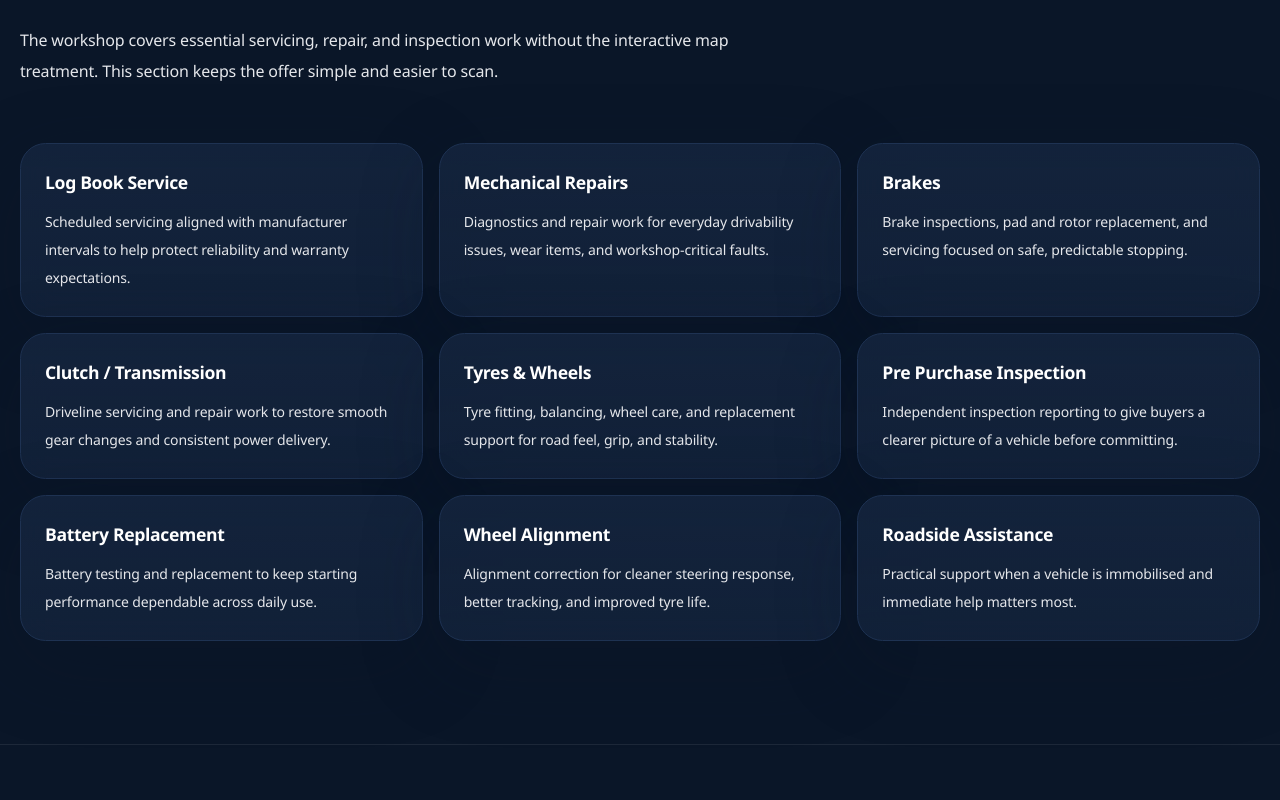
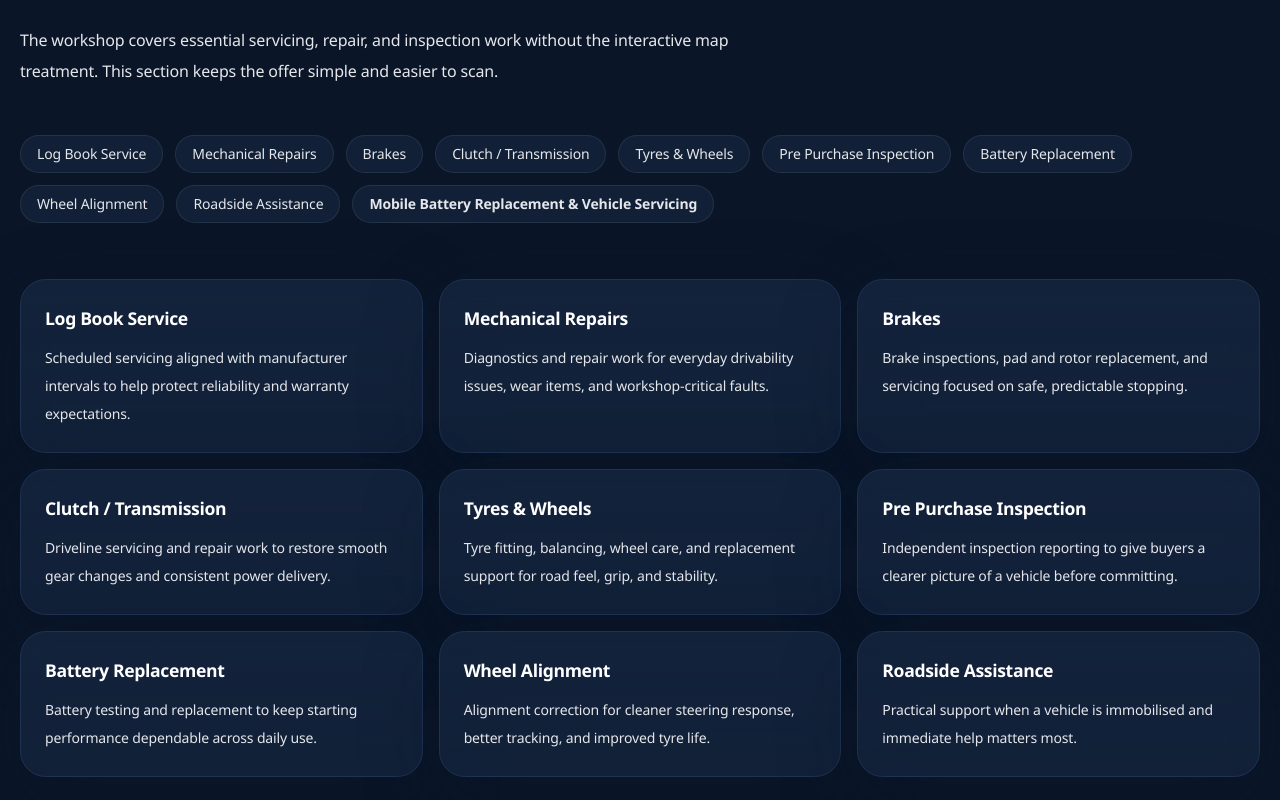
Before and after one commit to bibek9876/automotive, a Next.js app: page / in a window 1280 px wide. Shown: the part 1040-1840 px from the top of the page. Built offline with nearby package versions, Linux system fonts and the light colour scheme.

Commit message:
added pictures

```diff
--- a/src/components/CarCleaning.jsx
+++ b/src/components/CarCleaning.jsx
@@ -49,9 +49,9 @@ export default function CarCleaning() {
             variants={reveal}
             className="section-copy max-w-2xl"
           >
-            Detailing visuals now sit in their own section with sharper image treatment and
-            restrained spacing, so the page can showcase vehicle care without breaking the minimal
-            service-center feel.
+            This section now highlights both workshop and mobile support with sharper, more direct
+            imagery that fits the Sarav Motors brand and the services now offered on-site and on
+            the road.
           </motion.p>
         </div>
 
@@ -66,10 +66,10 @@ export default function CarCleaning() {
           >
             <div className="relative aspect-[16/10]">
               <Image
-                src="/images/braeside-car-wash.webp"
-                alt="Vehicle covered in foam during premium car cleaning at the Sarav Motors workshop in Braeside"
-                width={900}
-                height={600}
+                src="/images/sarav-mobile-battery-replacement.jpeg"
+                alt="Sarav Motors technician performing a mobile battery replacement beside a service vehicle"
+                width={1536}
+                height={1024}
                 className="h-full w-full object-cover"
                 sizes="(max-width: 1024px) 100vw, 58vw"
               />
@@ -77,15 +77,15 @@ export default function CarCleaning() {
             </div>
             <div className="p-7 sm:p-8">
               <p className="text-[11px] uppercase tracking-[0.28em] text-[var(--color-ink-muted)]">
-                Exterior Care
+                Mobile Support
               </p>
               <h3 className="mt-3 text-[1.8rem] leading-[1.04] font-semibold tracking-[-0.04em] text-[var(--color-ink)]">
-                Foam wash presentation that reinforces a premium handover.
+                Mobile battery replacement with clear branding and fast response.
               </h3>
               <p className="mt-4 text-sm leading-7 text-[var(--color-ink-soft)]">
-                Strong automotive branding depends on the finish, not just the repair. This section
-                gives the site a cleaner customer-facing moment between technical services and the
-                quote form.
+                The wider image now shows the mobile service offer directly, with a stronger
+                customer-facing message around rapid support, battery replacement, and callout
+                convenience at the client location.
               </p>
             </div>
           </motion.article>
@@ -100,10 +100,10 @@ export default function CarCleaning() {
           >
             <div className="relative aspect-[4/5] lg:aspect-[5/6]">
               <Image
-                src="/images/braeside-wheel-cleaning.webp"
-                alt="Close-up of wheel and tyre cleaning work at Sarav Motors in Braeside"
-                width={850}
-                height={567}
+                src="/images/sarav-workshop-engine-service.jpeg"
+                alt="Sarav Motors technician working on an engine inside the workshop"
+                width={1402}
+                height={1277}
                 className="h-full w-full object-cover"
                 sizes="(max-width: 1024px) 100vw, 42vw"
               />
@@ -111,15 +111,15 @@ export default function CarCleaning() {
             </div>
             <div className="p-7 sm:p-8">
               <p className="text-[11px] uppercase tracking-[0.28em] text-[var(--color-ink-muted)]">
-                Wheel Detail
+                Workshop Detail
               </p>
               <h3 className="mt-3 text-[1.5rem] leading-[1.08] font-semibold tracking-[-0.035em] text-[var(--color-ink)]">
-                Close-detail imagery for wheels, foam, and finishing work.
+                Close-detail workshop imagery that reinforces care and technical focus.
               </h3>
               <p className="mt-4 text-sm leading-7 text-[var(--color-ink-soft)]">
-                The tighter crop balances the wider wash image and gives the page a more editorial
-                layout, which suits the luxury-garage direction better than another generic card
-                grid.
+                The tighter crop balances the mobile service image and shows a hands-on workshop
+                environment, giving the page a more credible mix of field support and mechanical
+                precision.
               </p>
             </div>
           </motion.article>
--- a/src/components/Services.jsx
+++ b/src/components/Services.jsx
@@ -1,4 +1,8 @@
 // @ts-check
+
+'use client';
+
+import { useEffect, useRef, useState } from 'react';
 
 const services = [
   {
@@ -46,6 +50,19 @@ const services = [
     description: 'Practical support when a vehicle is immobilised and immediate help matters most.',
   },
 ];
+
+const mobileService = {
+  title: 'Mobile Battery Replacement & Vehicle Servicing',
+  summary:
+    'On-site battery replacement, jump-start support, and practical vehicle servicing delivered at your location.',
+  details: [
+    'On-site battery testing and replacement',
+    'Emergency jump-start assistance',
+    'Battery health diagnostics',
+    'Basic vehicle servicing and inspections',
+    'Convenient, location-based support',
+  ],
+};
 
 /**
  * @param {'h1' | 'h2' | 'h3' | 'h4' | 'h5' | 'h6'} headingLevel
@@ -100,6 +117,41 @@ function renderHeading(headingLevel, headingId, text) {
  * @returns {import('react').ReactElement}
  */
 export default function Services({ headingLevel = 'h2', headingId = 'services-heading' }) {
+  const [isMobileServiceOpen, setIsMobileServiceOpen] = useState(false);
+  const mobileServiceRef = useRef(/** @type {HTMLDivElement | null} */ (null));
+
+  useEffect(() => {
+    if (!isMobileServiceOpen) {
+      return undefined;
+    }
+
+    /**
+     * @param {MouseEvent} event
+     */
+    function handlePointerDown(event) {
+      if (!mobileServiceRef.current?.contains(/** @type {Node} */ (event.target))) {
+        setIsMobileServiceOpen(false);
+      }
+    }
+
+    /**
+     * @param {KeyboardEvent} event
+     */
+    function handleKeyDown(event) {
+      if (event.key === 'Escape') {
+        setIsMobileServiceOpen(false);
+      }
+    }
+
+    document.addEventListener('mousedown', handlePointerDown);
+    document.addEventListener('keydown', handleKeyDown);
+
+    return () => {
+      document.removeEventListener('mousedown', handlePointerDown);
+      document.removeEventListener('keydown', handleKeyDown);
+    };
+  }, [isMobileServiceOpen]);
+
   return (
     <section
       id="services"
@@ -120,6 +172,56 @@ export default function Services({ headingLevel = 'h2', headingId = 'services-he
           </p>
         </div>
 
+        <div className="mt-12 flex flex-wrap gap-3">
+          {services.map((service) => (
+            <span
+              key={service.title}
+              className="rounded-full border border-[var(--color-divider)] bg-[var(--color-surface-overlay)] px-4 py-2 text-sm text-[var(--color-ink-soft)]"
+            >
+              {service.title}
+            </span>
+          ))}
+          <div className="relative" ref={mobileServiceRef}>
+            <button
+              type="button"
+              aria-expanded={isMobileServiceOpen}
+              aria-controls="mobile-service-dropdown"
+              onClick={() => setIsMobileServiceOpen((current) => !current)}
+              className={`rounded-full border px-4 py-2 text-sm font-semibold transition duration-300 ${
+                isMobileServiceOpen
+                  ? 'border-[var(--color-brand)] bg-[var(--color-brand)] text-[var(--color-ink)]'
+                  : 'border-[var(--color-divider)] bg-[var(--color-surface-overlay)] text-[var(--color-ink-soft)] hover:border-[var(--color-brand)] hover:text-[var(--color-brand-light)]'
+              }`}
+            >
+              {mobileService.title}
+            </button>
+
+            {isMobileServiceOpen ? (
+              <div
+                id="mobile-service-dropdown"
+                className="absolute left-0 z-20 mt-3 w-[min(28rem,calc(100vw-2rem))] rounded-[1.6rem] border border-[var(--color-divider)] bg-[rgba(7,16,31,0.96)] p-5 shadow-[0_24px_60px_rgba(0,0,0,0.28)] backdrop-blur"
+              >
+                <p className="text-[11px] uppercase tracking-[0.22em] text-[var(--color-ink-muted)]">
+                  Mobile Support
+                </p>
+                <p className="mt-3 text-sm leading-7 text-[var(--color-ink-soft)]">
+                  {mobileService.summary}
+                </p>
+                <div className="mt-4 grid gap-2">
+                  {mobileService.details.map((detail) => (
+                    <p
+                      key={detail}
+                      className="rounded-[1rem] border border-[var(--color-divider)] bg-[var(--color-surface-overlay)] px-3 py-2 text-sm text-[var(--color-ink-soft)]"
+                    >
+                      {detail}
+                    </p>
+                  ))}
+                </div>
+              </div>
+            ) : null}
+          </div>
+        </div>
+
         <div className="mt-14 grid gap-4 md:grid-cols-2 xl:grid-cols-3">
           {services.map((service) => (
             <article key={service.title} className="glass-panel rounded-[1.6rem] p-6">
--- a/src/data/siteContent.js
+++ b/src/data/siteContent.js
@@ -64,6 +64,12 @@ export const services = [
     icon: 'battery',
   },
   {
+    title: 'Mobile Battery Replacement & Vehicle Servicing',
+    description:
+      'On-site battery replacement, jump-start support, and practical vehicle servicing delivered at your location.',
+    icon: 'battery',
+  },
+  {
     title: 'Wheel Alignment',
     description:
       'Precision alignment to improve handling, tyre life, and steering confidence on Australian roads.',
--- a/src/lib/seo.js
+++ b/src/lib/seo.js
@@ -18,7 +18,7 @@
 
 /** @type {SeoPlaceholders} */
 export const SEO_PLACEHOLDERS = {
-  domain: '{{DOMAIN}}',
+  domain: 'saravmotors.com.au',
   phone: '{{PHONE}}',
   addressLine1: '{{ADDRESS_LINE_1}}',
   postcode: '{{POSTCODE}}',
```
Also changed, not shown: public/images/sarav-mobile-battery-replacement.jpeg (added), public/images/sarav-workshop-engine-service.jpeg (added).
